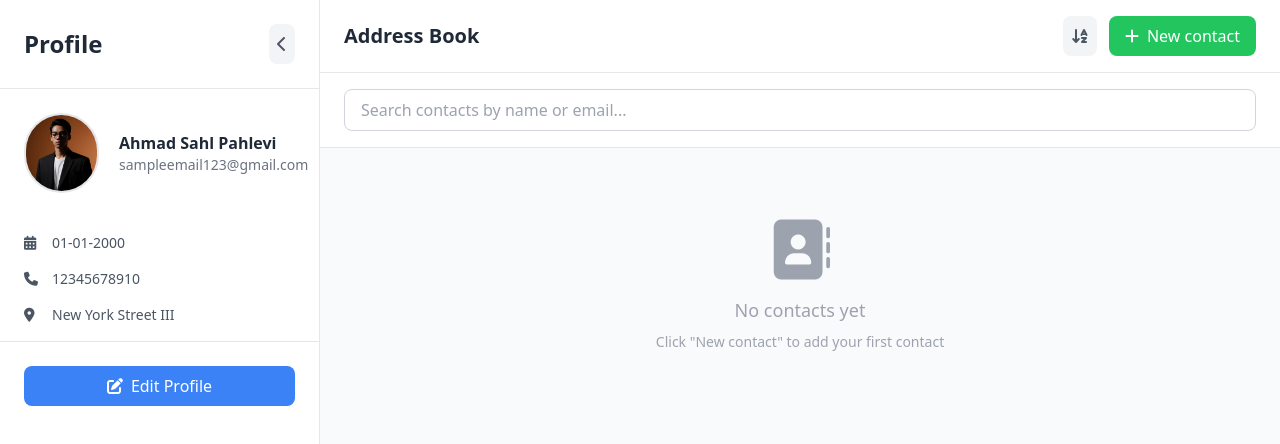
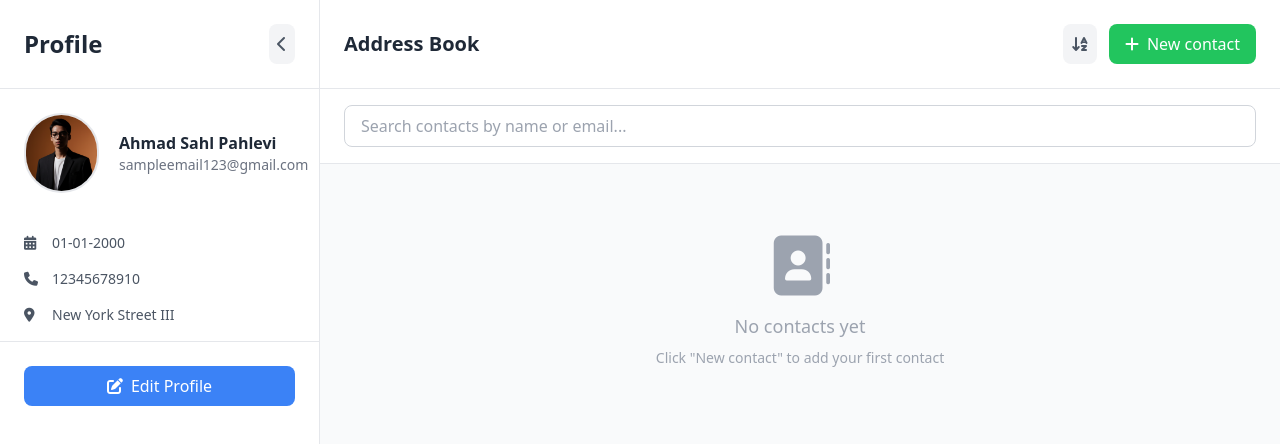
Before and after one commit to Madz-21/address-book, a plain HTML site: page index.html in a window 1280 px wide. Shown: the top 444 px of the page. Drawn offline with nearby package versions, Linux system fonts and the light colour scheme; a web font is replaced by a local one.

Commit message:
Update index.html

```diff
--- a/index.html
+++ b/index.html
@@ -24,8 +24,8 @@
             </div>
             <div class="sidebar-content">
                 <div class="p-6 flex items-center space-x-5">
-                    <img src="./assets/Images/Gemini1.png" alt="Profile"
-                        class="rounded-full border-2 border-gray-200" width="75" height="75">
+                    <img src="./assets/Images/Gemini1.png" alt="Profile" class="rounded-full border-2 border-gray-200" width="75"
+                        height="75">
                     <div>
                         <h2 class="font-semibold text-gray-800">Ahmad Sahl Pahlevi</h2>
                         <p class="text-sm text-gray-500">sampleemail123@gmail.com</p>
@@ -57,7 +57,7 @@
 
         <!-- ==================== MAIN CONTENT ==================== -->
         <div class="flex-1 flex flex-col min-w-0">
-            <div class="bg-white border-b border-gray-200 px-6 py-4 flex justify-between items-center space-x">
+            <div class="bg-white border-b border-gray-200 px-6 py-6 flex justify-between items-center space-x">
                 <h2 class="text-xl font-semibold text-gray-800">Address Book</h2>
                 <div class="flex space-x-3">
                     <button id="sortButton" title="Sort contacts alphabetically"
```
